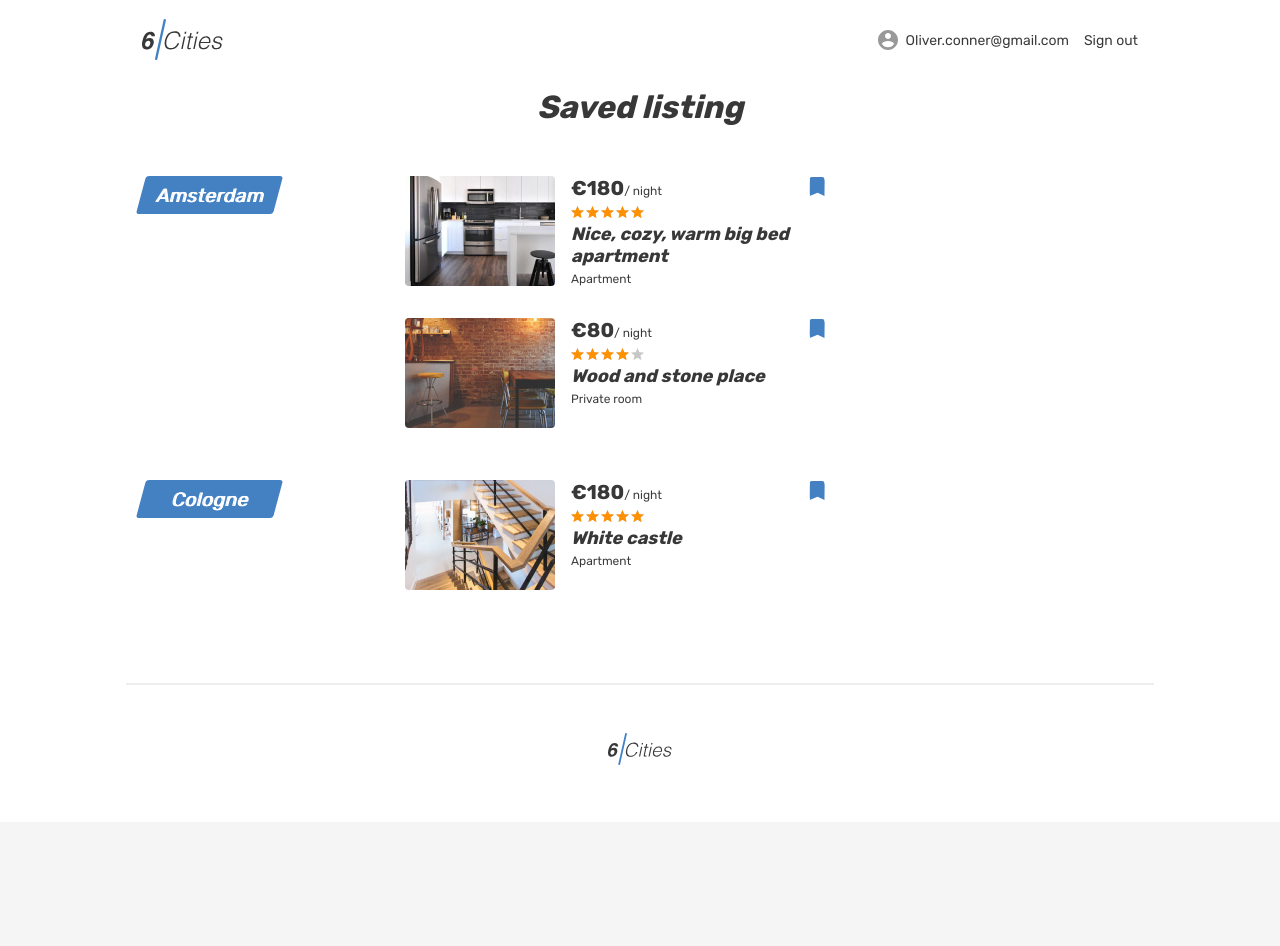
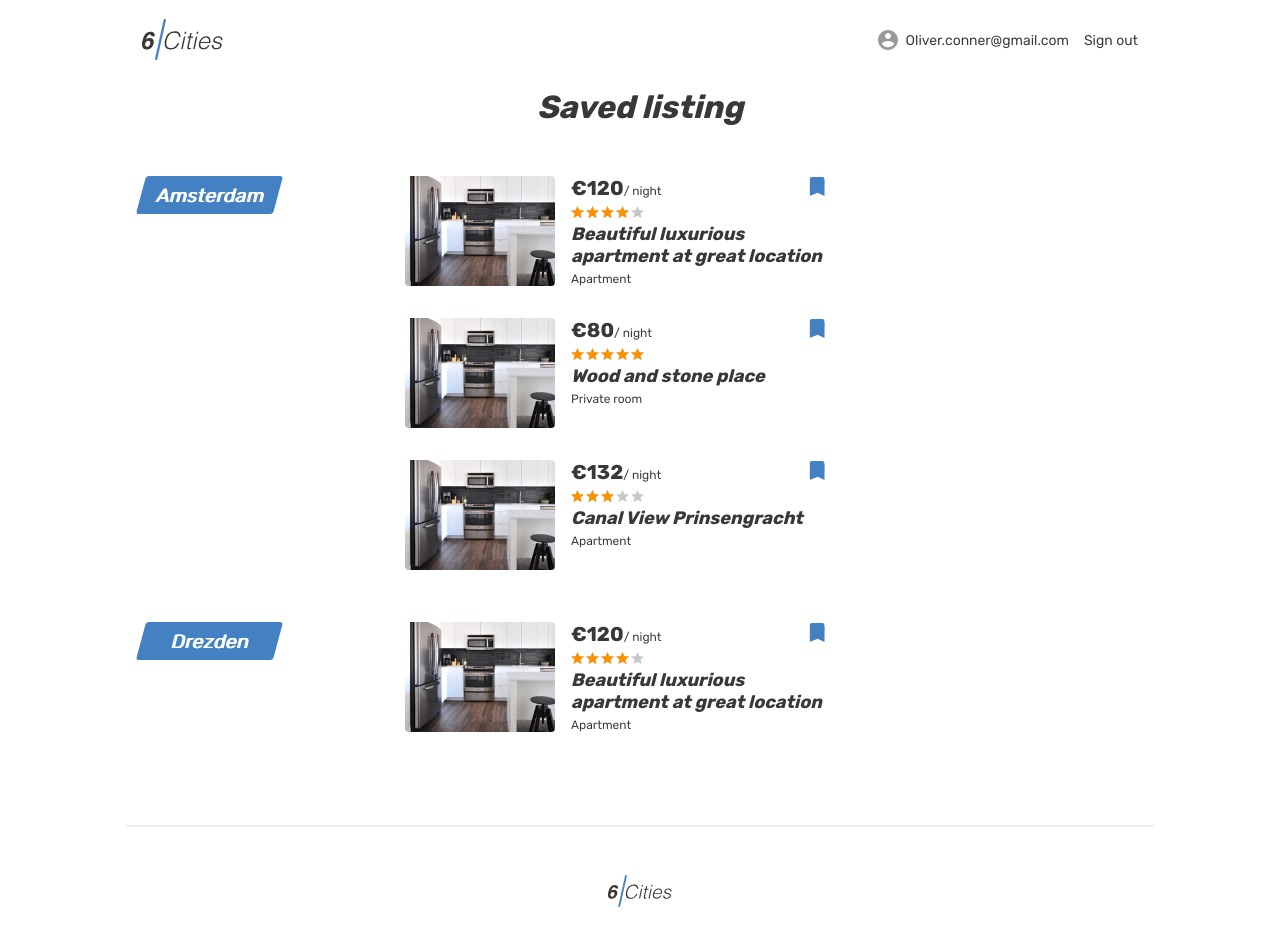
Before and after one commit to nikSoftgrad/React-Six-Cities, a React app: page /favorites in a window 1280 px wide. Shown: the top 946 px of the page. Before the commit the page ends 822 px from the top, so only its background shows below. Built offline with nearby package versions, Linux system fonts and the light colour scheme.

Commit message:
favorite list

```diff
--- /dev/null
+++ b/src/components/card-favorite-list/card-favorite-list.jsx
@@ -0,0 +1,42 @@
+import React from "react";
+import PropTypes from "prop-types";
+import offersPropsTypes from "../../prop-types/offers";
+import CardFavorite from "../card-favorite/card-favorite";
+
+const CardFavoriteList = (props) => {
+  const {offers} = props;
+
+  const cities = [...new Set(offers.map((offer) => offer.city.name))];
+
+  const offersCity = (city) => {
+    const result = offers.filter((offer) => offer.city.name === city);
+
+    return result;
+  };
+
+  return (
+    <ul className="favorites__list">
+      {cities.map((city, i) => (
+        <li className="favorites__locations-items" key={i}>
+          <div className="favorites__locations locations locations--current">
+            <div className="locations__item">
+              <a className="locations__item-link" href="#">
+                <span>{city}</span>
+              </a>
+            </div>
+          </div>
+          <div className="favorites__places">
+            {offersCity(city).map((offer) => <CardFavorite offer={offer} key={offer.id}/>)}
+          </div>
+        </li>
+
+      ))}
+    </ul>
+  );
+};
+
+CardFavoriteList.propTypes = {
+  offers: PropTypes.arrayOf(offersPropsTypes).isRequired,
+};
+
+export default CardFavoriteList;
--- a/src/components/pages/favorites-screen/favorites-screen.jsx
+++ b/src/components/pages/favorites-screen/favorites-screen.jsx
@@ -1,7 +1,8 @@
 import React from "react";
 import {Link} from "react-router-dom";
 import PropTypes from "prop-types";
-import offersPropsTypes from "../../../prop-types/reviews";
+import offersPropsTypes from "../../../prop-types/offers";
+import CardFavoriteList from "../../card-favorite-list/card-favorite-list";
 
 const FavoriteScreen = (props) => {
   const {offers} = props;
@@ -43,168 +44,7 @@ const FavoriteScreen = (props) => {
         <div className="page__favorites-container container">
           <section className="favorites">
             <h1 className="favorites__title">Saved listing</h1>
-            <ul className="favorites__list">
-              <li className="favorites__locations-items">
-                <div className="favorites__locations locations locations--current">
-                  <div className="locations__item">
-                    <a className="locations__item-link" href="#">
-                      <span>Amsterdam</span>
-                    </a>
-                  </div>
-                </div>
-                <div className="favorites__places">
-                  <article className="favorites__card place-card">
-                    <div className="favorites__image-wrapper place-card__image-wrapper">
-                      <a href="#">
-                        <img
-                          className="place-card__image"
-                          src="img/apartment-small-03.jpg"
-                          width={150}
-                          height={110}
-                          alt="Place image"
-                        />
-                      </a>
-                    </div>
-                    <div className="favorites__card-info place-card__info">
-                      <div className="place-card__price-wrapper">
-                        <div className="place-card__price">
-                          <b className="place-card__price-value">€180</b>
-                          <span className="place-card__price-text">
-                            /&nbsp;night
-                          </span>
-                        </div>
-                        <button
-                          className="place-card__bookmark-button place-card__bookmark-button--active button"
-                          type="button"
-                        >
-                          <svg
-                            className="place-card__bookmark-icon"
-                            width={18}
-                            height={19}
-                          >
-                            <use xlinkHref="#icon-bookmark" />
-                          </svg>
-                          <span className="visually-hidden">In bookmarks</span>
-                        </button>
-                      </div>
-                      <div className="place-card__rating rating">
-                        <div className="place-card__stars rating__stars">
-                          <span style={{width: `100%`}} />
-                          <span className="visually-hidden">Rating</span>
-                        </div>
-                      </div>
-                      <h2 className="place-card__name">
-                        <a href="#">Nice, cozy, warm big bed apartment</a>
-                      </h2>
-                      <p className="place-card__type">Apartment</p>
-                    </div>
-                  </article>
-                  <article className="favorites__card place-card">
-                    <div className="favorites__image-wrapper place-card__image-wrapper">
-                      <a href="#">
-                        <img
-                          className="place-card__image"
-                          src="img/room-small.jpg"
-                          width={150}
-                          height={110}
-                          alt="Place image"
-                        />
-                      </a>
-                    </div>
-                    <div className="favorites__card-info place-card__info">
-                      <div className="place-card__price-wrapper">
-                        <div className="place-card__price">
-                          <b className="place-card__price-value">€80</b>
-                          <span className="place-card__price-text">
-                            /&nbsp;night
-                          </span>
-                        </div>
-                        <button
-                          className="place-card__bookmark-button place-card__bookmark-button--active button"
-                          type="button"
-                        >
-                          <svg
-                            className="place-card__bookmark-icon"
-                            width={18}
-                            height={19}
-                          >
-                            <use xlinkHref="#icon-bookmark" />
-                          </svg>
-                          <span className="visually-hidden">In bookmarks</span>
-                        </button>
-                      </div>
-                      <div className="place-card__rating rating">
-                        <div className="place-card__stars rating__stars">
-                          <span style={{width: `80%`}} />
-                          <span className="visually-hidden">Rating</span>
-                        </div>
-                      </div>
-                      <h2 className="place-card__name">
-                        <a href="#">Wood and stone place</a>
-                      </h2>
-                      <p className="place-card__type">Private room</p>
-                    </div>
-                  </article>
-                </div>
-              </li>
-              <li className="favorites__locations-items">
-                <div className="favorites__locations locations locations--current">
-                  <div className="locations__item">
-                    <a className="locations__item-link" href="#">
-                      <span>Cologne</span>
-                    </a>
-                  </div>
-                </div>
-                <div className="favorites__places">
-                  <article className="favorites__card place-card">
-                    <div className="favorites__image-wrapper place-card__image-wrapper">
-                      <a href="#">
-                        <img
-                          className="place-card__image"
-                          src="img/apartment-small-04.jpg"
-                          width={150}
-                          height={110}
-                          alt="Place image"
-                        />
-                      </a>
-                    </div>
-                    <div className="favorites__card-info place-card__info">
-                      <div className="place-card__price-wrapper">
-                        <div className="place-card__price">
-                          <b className="place-card__price-value">€180</b>
-                          <span className="place-card__price-text">
-                            /&nbsp;night
-                          </span>
-                        </div>
-                        <button
-                          className="place-card__bookmark-button place-card__bookmark-button--active button"
-                          type="button"
-                        >
-                          <svg
-                            className="place-card__bookmark-icon"
-                            width={18}
-                            height={19}
-                          >
-                            <use xlinkHref="#icon-bookmark" />
-                          </svg>
-                          <span className="visually-hidden">In bookmarks</span>
-                        </button>
-                      </div>
-                      <div className="place-card__rating rating">
-                        <div className="place-card__stars rating__stars">
-                          <span style={{width: `100%`}} />
-                          <span className="visually-hidden">Rating</span>
-                        </div>
-                      </div>
-                      <h2 className="place-card__name">
-                        <a href="#">White castle</a>
-                      </h2>
-                      <p className="place-card__type">Apartment</p>
-                    </div>
-                  </article>
-                </div>
-              </li>
-            </ul>
+            <CardFavoriteList offers={offers} />
           </section>
         </div>
       </main>
```
